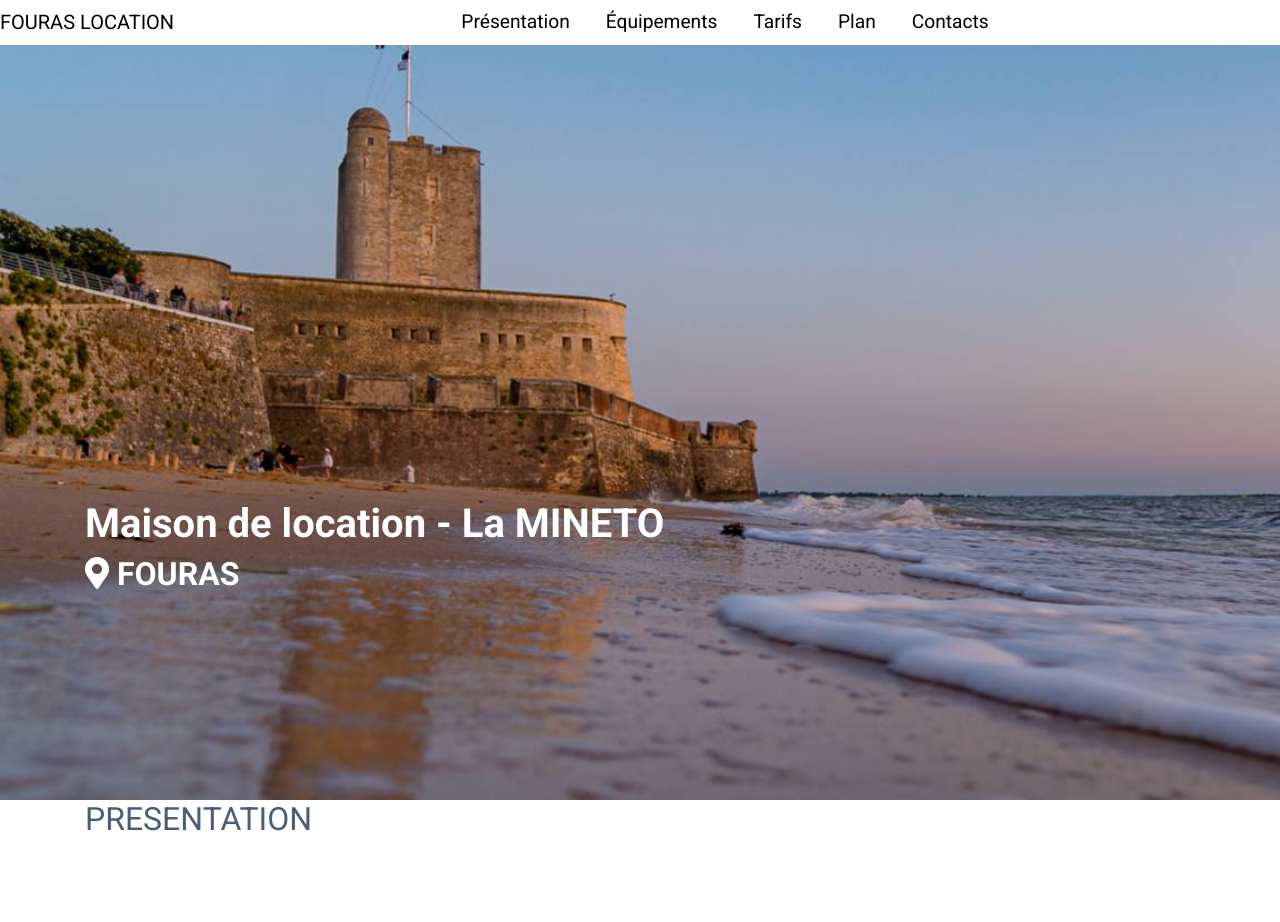
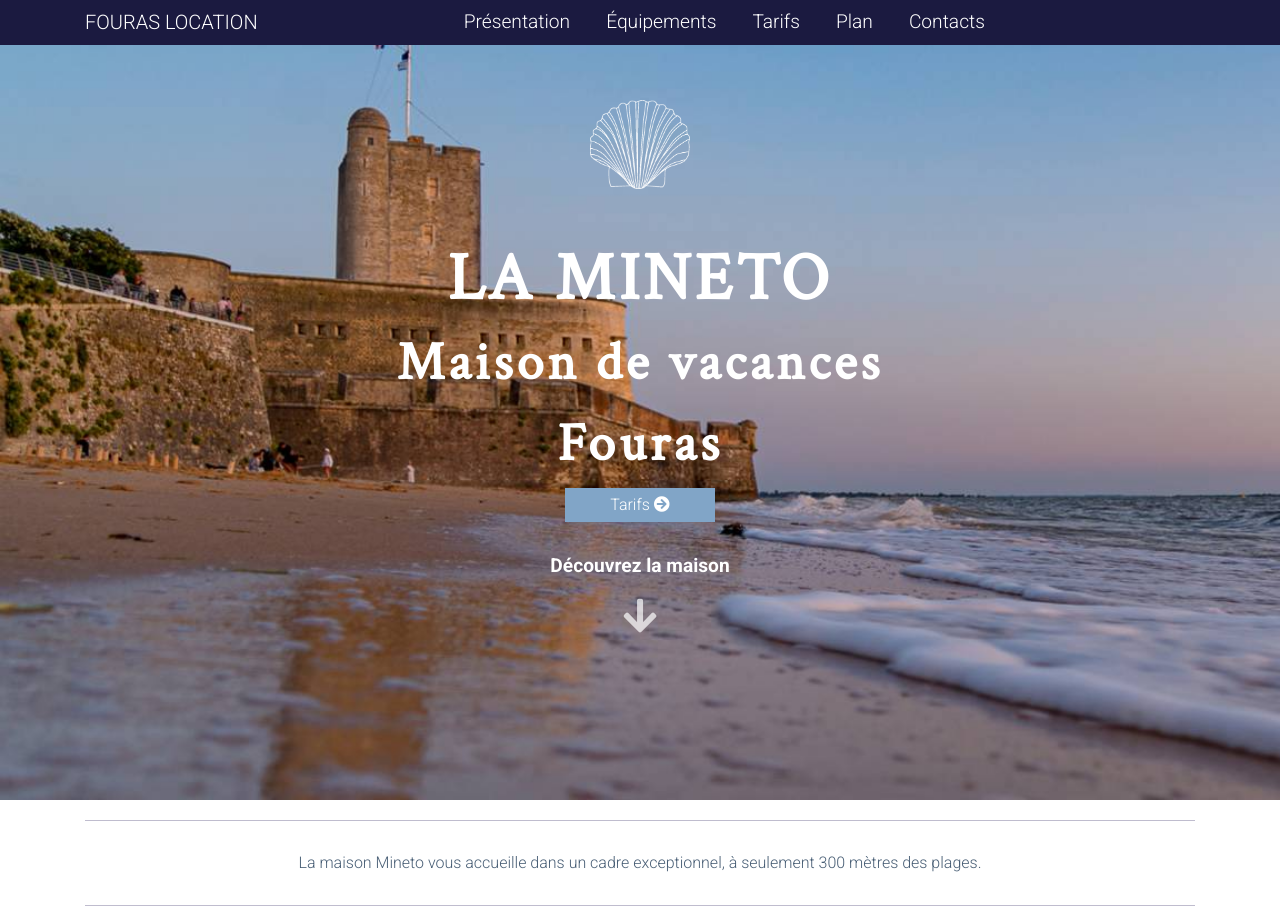
Before and after one commit to johan-joubert/fourasLocation, a plain HTML site: page index.html in a window 1280 px wide. Before the commit the page ends 854 px from the top, so only its background shows below. Drawn offline with nearby package versions, Linux system fonts and the light colour scheme.

Commit message:
finish header (just add later a carousel), and add section intro

```diff
--- a/index.html
+++ b/index.html
@@ -7,6 +7,7 @@
         <link rel="stylesheet" href="https://cdn.jsdelivr.net/npm/bootstrap@4.5.3/dist/css/bootstrap.min.css" integrity="sha384-TX8t27EcRE3e/ihU7zmQxVncDAy5uIKz4rEkgIXeMed4M0jlfIDPvg6uqKI2xXr2" crossorigin="anonymous">
         <!-- googlefont -->
         <link href="https://fonts.googleapis.com/css2?family=Roboto:wght@300;400;700;900&display=swap" rel="stylesheet">
+        <link href="https://fonts.googleapis.com/css2?family=Crimson+Text&display=swap" rel="stylesheet">
         <!-- fontawesome -->
         <link rel="stylesheet" href="https://pro.fontawesome.com/releases/v5.10.0/css/all.css" integrity="sha384-AYmEC3Yw5cVb3ZcuHtOA93w35dYTsvhLPVnYs9eStHfGJvOvKxVfELGroGkvsg+p" crossorigin="anonymous"/>
         <link rel="stylesheet" href="ressources/css/styles.css">
@@ -19,6 +20,7 @@
             <!--Nav bar-->
 
             <nav class="navbar navbar-expand-lg   fixed-top">
+              <div class="container">
                 <button class="navbar-toggler" type="button" data-toggle="collapse" data-target="#navbarTogglerDemo01" aria-controls="navbarTogglerDemo01" aria-expanded="false" aria-label="Toggle navigation">
                   <span class="navbar-toggler-icon"></span>
                 </button>
@@ -42,14 +44,28 @@
                     </li>
                   </ul>
                 </div>
+
+              </div>
               </nav>
 
               <!--Main title-->
               <div class="container">
                   <div class="row">
                       <div class="col-lg-12">
-                          <h1 class="main-title">Maison de location - La MINETO <br> <span><i class="fas fa-map-marker-alt"></i> FOURAS</span></h1>
+                        <img src="ressources/images/coquillage.png" alt="" width="100" class="coquillage">
                       </div>
+                      <div class="col-lg-12">
+                          <h1 class="main-title">LA MINETO <br> <span>Maison de vacances</span><br><span>Fouras</span></h1>
+                      </div>
+                      <div class="col-lg-12">
+                        <a href="#" class="link-tarifs">Tarifs <i class="fas fa-arrow-circle-right"></i></a>
+                      </div>
+                      <div class="col-lg-12 link-discover">
+                        <p>Découvrez la maison</p>
+                        <i class="fas fa-arrow-down"></i>
+                      </div>
+
+
                   </div>
               </div>
 
@@ -60,21 +76,17 @@
 
           <!--Presentation-->
 
-          <div class="container-xl">
-
+            <!--Intro-->
+          <div class="container">
             <div class="row">
-
-              <div class="col-md-8">
-
-                <h2>PRESENTATION</h2>
-
-                <p></p>
-
+              <div class="col-lg-12">
+                <section class="intro">
+                  <p>La maison Mineto vous accueille dans un cadre exceptionnel, à seulement 300 mètres des plages.</p>
+                </section>
+              </div>
+            </div>
           </div>
 
-            </div>
-
-          </div>
 
 
         </main>
--- a/ressources/css/styles.css
+++ b/ressources/css/styles.css
@@ -6,11 +6,16 @@ body {
     margin: 0;
     padding: 0;
     font-family: 'Roboto', sans-serif;
+    font-weight: 100;
     color: #485E75
 }
 
 html {
     scroll-behavior: smooth;
+}
+
+h1, h2, h3, h4, h5 {
+    font-family: 'Crimson Text', serif;
 }
 
 a {
@@ -31,7 +36,7 @@ header {
 /*Nav*/
 
 nav {
-    background-color: #fff;
+    background-color: #1B1A40;
 }
 
 .navbar {
@@ -49,8 +54,12 @@ nav {
     font-size: 1.2em;
 }
 
+.navbar-brand {
+    color: #fff;
+}
+
 .nav-link {
-    color: #000;
+    color: #fff;
     margin: 0;
 }
 
@@ -64,18 +73,74 @@ nav {
 /*Main title*/
 
 .main-title {
-    margin-top: 500px;
     font-weight: 700;
     color: #fff;
+    text-align: center;
+    margin-top: -50px;
+    font-size: 4.2em;
+    letter-spacing: 4px;
 }
 
 .main-title span {
     font-size: 0.8em;
 }
 
+.coquillage {
+    display: block;
+    margin: 100px auto;
+}
+
+.link-tarifs {
+    display: block;
+    margin: auto;
+    padding: 5px;
+    background-color: #81A5C7;
+    width: 150px;
+    text-align: center;
+    color: #fff;
+    transition: 1s;
+
+}
 
 
+.fa-arrow-circle-right {
+    color: #fff;
+}
 
+.link-tarifs:hover {
+    text-decoration: none;
+    color: #fff;
+    transform: scale(1.2);
+    transition: 1s;
+    background-color: #43607A;
+}
+
+.link-discover {
+    color: #fff;
+    text-align: center;
+    font-size: 1.2em;
+    font-weight: bold;
+    margin-top: 30px;
+}
+
+.link-discover i {
+    font-size: 2em;
+    opacity: 0.7;
+}
+
+
+/*==============================MAIN===============*/
+
+/*intros*/
+
+.intro p {
+    text-align: center;
+    margin-top: 20px;
+    padding: 30px;
+    border-top: 1px solid rgba(45, 35, 92, 0.3);
+    border-bottom: 1px solid rgba(45, 35, 92, 0.3);
+
+}
 
 
 
```
Also changed, not shown: ressources/images/coquillage.png (added). Lines whose indentation alone changed are shown as unchanged.
